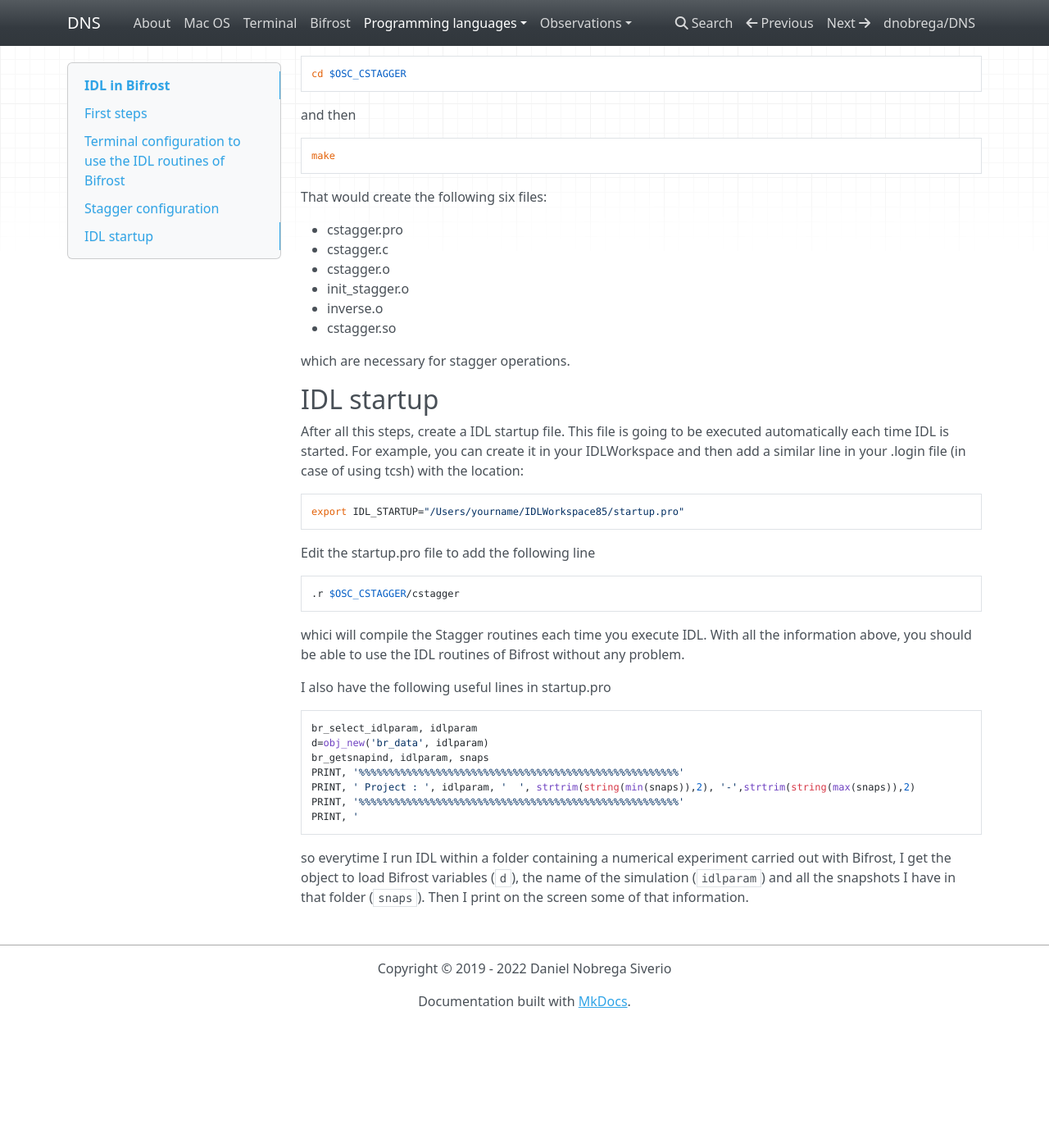
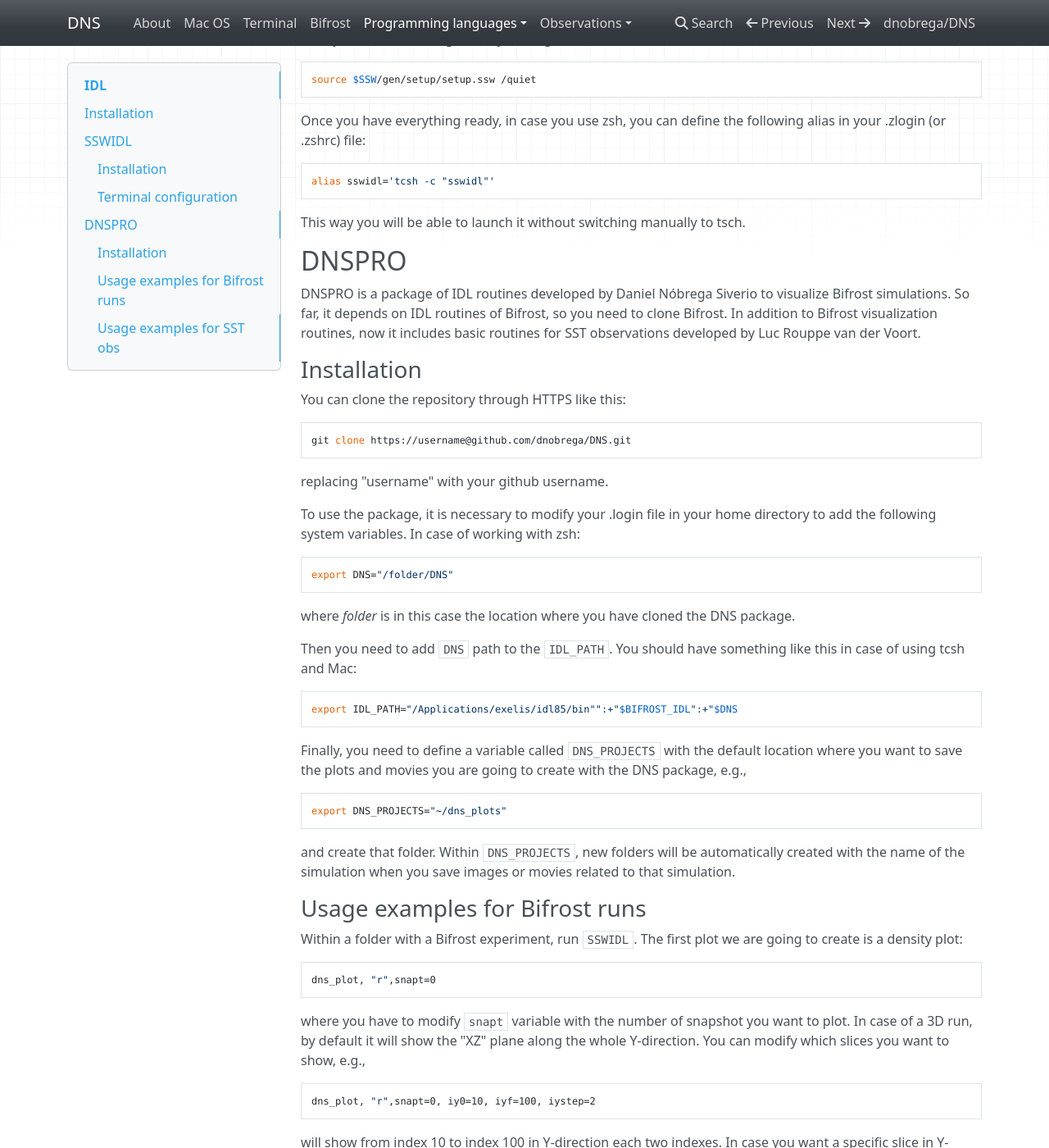
Before and after one commit to dnobrega/DNS, an MkDocs documentation site: the page built from docs/idl.md, in a window 1280 px wide and 1400 px high, scrolled down 1022 px. Shown: the whole window at 82% size. Built offline with MkDocs 1.6.1, drawn with Linux system fonts in a browser that asks for light colours; nearby versions of some CDN libraries; before the commit the page ends 2271 px from its top, so only the background shows below that; some of the changed text lies outside the part shown.

Commit message:
[DOC] Doc update

````diff
--- a/docs/idl.md
+++ b/docs/idl.md
@@ -1,8 +1,11 @@
-# IDL in Bifrost
+# IDL
 
-## First steps
+IDL, short for Interactive Data Language, is a programming language used for data analysis. It is popular in particular areas of science, such as astronomy, atmospheric physics and medical imaging
+___
+## Installation
 
-In your home directory, check your .zlogin file to see if you have defined the
+Ask in your institute to install it and to get a license since IDL is a paid programming language.
+Once you have it, in your home directory, check your .zlogin file to see if you have defined the
 following variables: ```IDL_DIR``` and  ```IDL_PATH```.
 In case of using Mac and tcsh, you should have something like this:
 
@@ -17,94 +20,187 @@
 export PATH=$PATH":"$IDL_PATH
 ```
 
-In addition to that, you need to have installed Solar Soft IDL (SSWIDL).
-Check the documentation in [SSWIDL](https://dnobrega.github.io/DNS/sswidl/)
+## SSWIDL
 
-## Terminal configuration to use the IDL routines of Bifrost
+SolarSoft is a set of integrated software libraries, data bases, and system utilities which provide a common programming and data analysi\
+s environment for Solar Physics. It is primarily an IDL based system, although some instrument teams integrate executables written in oth\
+er languages.
 
-Modify your .zlogin file to add the following system variables.
-In case of working with tcsh:
+### Installation
+
+SSWIDL can be only used in csh/tcsh terminals, but we can configurate our terminal to launch without having to switch (see below).
+To install it, follow these instructions: [SSWIDL_INSTALL](http://www.lmsal.com/solarsoft/sswdoc/solarsoft/ssw_install_howto.html).
+Choose, e.g., the following packages to install: _chianti ontology aia iris hmi_
+
+### Terminal configuration
+Once installed, configurate your csh/tcsh terminal to use SSWIDL.
+In your home directory, in the .login file you need to define
+the system variable ```SSW``` as the location of your
+SSW installation, e.g.:
+
+``` csh
+setenv SSW "/Users/yourname/ssw"
+```
+
+Then you need to define the ```SSW_INSTR``` with the list of instruments you have included in the installation.
+
+``` csh
+setenv SSW_INSTR "chianti ontology aia iris hmi"
+```
+
+Finally, add the following line in your .login file:
+
+``` csh
+source $SSW/gen/setup/setup.ssw /quiet
+```
+
+Once you have everything ready, in case you use zsh, you can define the following alias in your .zlogin (or .zshrc) file:
+``` csh
+alias sswidl='tcsh -c "sswidl"'
+```
+This way you will be able to launch it without switching manually to tsch.
+
+
+## DNSPRO
+
+DNSPRO is a package of IDL routines developed by Daniel Nóbrega Siverio to visualize Bifrost simulations.
+So far, it depends on IDL routines of Bifrost, so you need to clone Bifrost. In addition to Bifrost visualization
+routines, now it includes basic routines for SST observations developed by Luc Rouppe van der Voort.
+
+
+### Installation
+
+You can clone the repository through HTTPS like this:
+
+```tcsh
+git clone https://username@github.com/dnobrega/DNS.git
+```
+
+replacing "username" with your github username.
+
+To use the package, it is necessary to modify your .login file in your home directory to add the following system variables.
+In case of working with zsh:
 
 ``` zsh
-export BIFROST_IDL=$BIFROST"/IDL"
+export DNS="/folder/DNS"
 ```
-where ```BIFROST``` is a system variable for your Bifrost repository (see Bifrost section).
-Then, modifiy your ```IDL_PATH``` to the the Bifrost IDL folder:
+
+where _folder_ is in this case the location where you have cloned the DNS package.
+
+Then you need to add ```DNS``` path to the ```IDL_PATH```. You should have something like this
+in case of using tcsh and Mac:
 
 ``` zsh
-export IDL_PATH="/Applications/exelis/idl85/bin"":+"$BIFROST_IDL
+export IDL_PATH="/Applications/exelis/idl85/bin"":+"$BIFROST_IDL":+"$DNS
 ```
 
-It is also necessary to define a system variable called ```OSC_CSTAGGER```, which
-depends on your operative system.
+Finally, you need to define a variable called ```DNS_PROJECTS``` with the default
+location where you want to save the plots and movies you are going
+to create with the DNS package, e.g.,
 
-- If you use a Linux system:
 ``` zsh
-export OSC_CSTAGGER=$BIFROST_IDL"/cstagger/linux"
-```
-- In case of a intelmac:
-``` zsh
-export OSC_CSTAGGER=$BIFROST_IDL"/cstagger/intelmac"
+export DNS_PROJECTS="~/dns_plots"
 ```
 
-## Stagger configuration
+and create that folder. Within ```DNS_PROJECTS```, new folders will be automatically
+created with the name of the simulation when you save images or movies related
+to that simulation.
 
-Next step is to go to your stagger folder, typing in your terminal
+### Usage examples for Bifrost runs
 
-``` zsh
-cd $OSC_CSTAGGER
+Within a folder with a Bifrost experiment, run ```SSWIDL```.
+The first plot we are going to create is a density plot:
+
+``` IDL
+dns_plot, "r",snapt=0
+```
+where you have to modify ```snapt``` variable with the number of snapshot you want to plot.
+In case of a 3D run, by default it will show the "XZ" plane along the whole Y-direction.
+You can modify which slices you want to show, e.g.,
+
+``` IDL
+dns_plot, "r",snapt=0, iy0=10, iyf=100, iystep=2
+```
+will show from index 10 to index 100 in Y-direction each two indexes.
+In case you want a specific slice in Y-direction,
+use ```iyt```, e..g,
+
+``` IDL
+dns_plot, "r",snapt=0, iyt=300, /png
+```
+In this case we have also added the png flag to save the image as a .png file
+in ```DNS_PROJECTS``` folder.
+
+You can also plot animations moving in time as follows:
+
+``` IDL
+dns_plot, "r",snap0=0, snapf=500, step=10, iyt=300
 ```
 
-and then
+That will show the XZ plane of the simulation in the index 300 of the Y-direction from
+snapshot 0 to snapshot 500 each 10 snapshots.
 
-``` zsh
-make
+You can save the previous animation, writing
+
+``` IDL
+dns_plot, "r",snap0=0, snapf=500, step=10, iyt=300, /movie, /setplot
 ```
 
-That would create the following six files:
+That will create a movie in your ```DNS_PROJECTS``` folder. The ```setplot``` flag is
+to create the movie using the Z buffer device.
 
-* cstagger.pro
-* cstagger.c
-* cstagger.o
-* init_stagger.o
-* inverse.o
-* cstagger.so
-
-which are necessary for stagger operations.
-
-## IDL startup
-
-After all this steps, create a IDL startup file.
-This file is going to be executed automatically each time IDL
-is started. For example, you can create it in your
-IDLWorkspace and then add a similar line in your .login file
-(in case of using tcsh) with the location:
-
-``` zsh
-export IDL_STARTUP="/Users/yourname/IDLWorkspace85/startup.pro"
-```
-Edit the startup.pro file to add the following line
-
-``` idl
-.r $OSC_CSTAGGER/cstagger
-```
-whici will compile the Stagger routines each time you execute
-IDL. With all the information above, you should be able
-to use the IDL routines of Bifrost without any problem.
-
-I also have the following useful lines in startup.pro
+In 3D experiments you can plot different planes, for example,
 
 ``` IDL
-br_select_idlparam, idlparam
-d=obj_new('br_data', idlparam)
-br_getsnapind, idlparam, snaps
-PRINT, '%%%%%%%%%%%%%%%%%%%%%%%%%%%%%%%%%%%%%%%%%%%%%%%%%%%%%%'
-PRINT, ' Project : ', idlparam, '  ', strtrim(string(min(snaps)),2), '-',strtrim(string(max(snaps)),2)
-PRINT, '%%%%%%%%%%%%%%%%%%%%%%%%%%%%%%%%%%%%%%%%%%%%%%%%%%%%%%'
-PRINT, '
+dns_plot, "r",snapt=100, dim="yz", ixstep=10
+```
+which will show the YZ plane each 10 indexes in X-direction. You can do the same for XY,
+
+``` IDL
+dns_plot, "r",snapt=100, dim="xy", izstep=10
 ```
 
-so everytime I run IDL within a folder containing a numerical experiment carried out with
-Bifrost, I get the object to load Bifrost variables (```d```), the name of the simulation
-(```idlparam```) and all the snapshots I have in that folder (```snaps```). Then I print
-on the screen some of that information.
+You can customize your window size, thickness, colors, position of the plot... For instance,
+
+``` IDL
+dns_plot, "r",snapt=100, dim="xy", xsize=1200, ysize=600, position=[0.14,0.08, 0.92, 0.74]
+```
+
+Once you are happy with your plot setup, you can save it, so you will not need to write
+all the commands again. To do that, use
+
+``` IDL
+dns_plot, "r",snapt=100, dim="xy", xsize=1200, ysize=600, position=[0.14,0.08, 0.92, 0.74], /save_dns_confi
+```
+That will create a file in your current directory called ```dns_confi.sav``` with the plot parameters you have
+defined.
+
+### Usage examples for SST obs
+
+Within a folder with reduced SST observations, run ```SSWIDL```.
+
+Then create a string list with the names of the cube files within that folder. To that end, type
+``` IDL
+fcube, f
+```
+
+That will give you an array ```f``` of files that can be fcubes (floating-point cubes) or icubes (integer cubes).
+
+The following step is, e.g., to read the first cube of the list by writting
+``` IDL
+cube=lp_read(f(0),header=header)
+```
+
+You can also run a CRISPEX session by doing the following. Let's assume your list contains the following files:
+``` IDL
+ 0 nb_6563_08:05:00_aligned_3950_2017-05-25T08:07:37.icube
+ 1 nb_6563_08:05:00_aligned_3950_2017-05-25T08:07:37_sp.icube
+ 2 hmimag_2017-05-25T08:07:37_aligned_3950_2017-05-25T08:07:37.fcube
+```
+so,
+``` IDL
+crispex, f[0], f[1], refcube=f[2]
+```
+will start a CRSIPEX session using the Halpha data together with an HMI magnetogram as reference. Please remind that the first
+file has to be an image file and the second file has to be a sp (spectral) file. They are actually the same array, but
+ordered differently.
````
